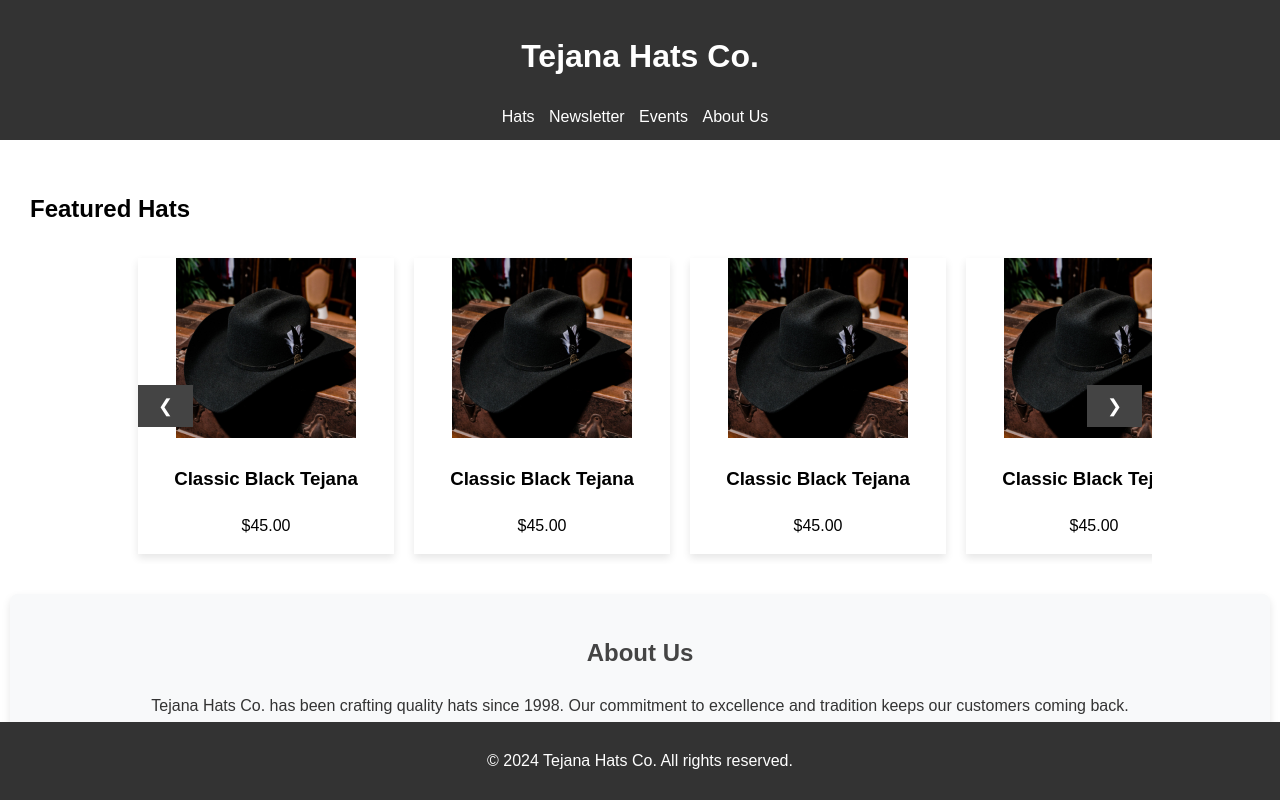
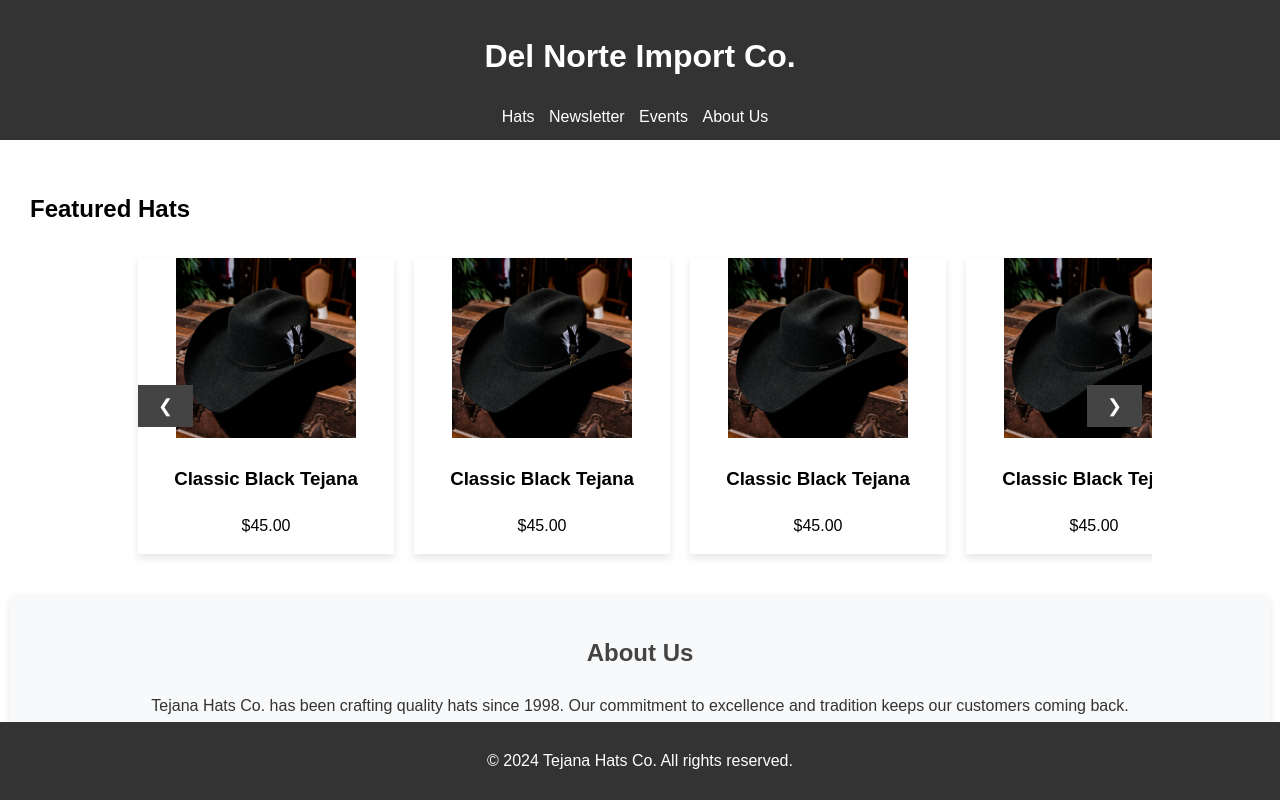
Before and after one commit to rsoto15/delnorteimports.click, a plain HTML site: page index.html in a window 1280 px wide. Shown: the top 800 px of the page. Drawn offline with Linux system fonts and the light colour scheme.

Commit message:
Update index.html

```diff
--- a/index.html
+++ b/index.html
@@ -8,7 +8,7 @@
 </head>
 <body>
     <header>
-        <h1>Tejana Hats Co.</h1>
+        <h1>Del Norte Import Co.</h1>
         <nav>
             <ul>
                 <li><a href="#items">Hats</a></li>
```
